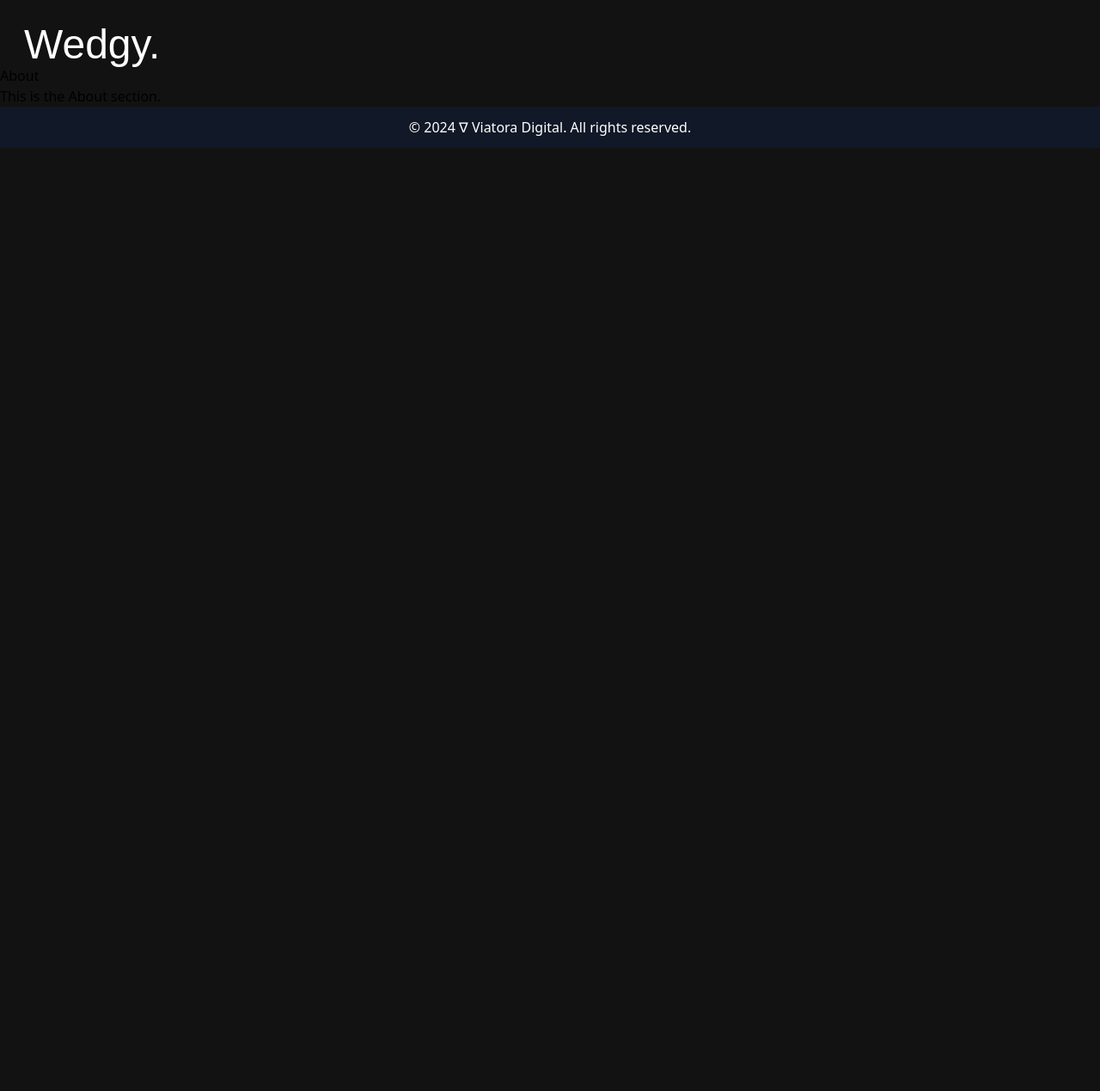
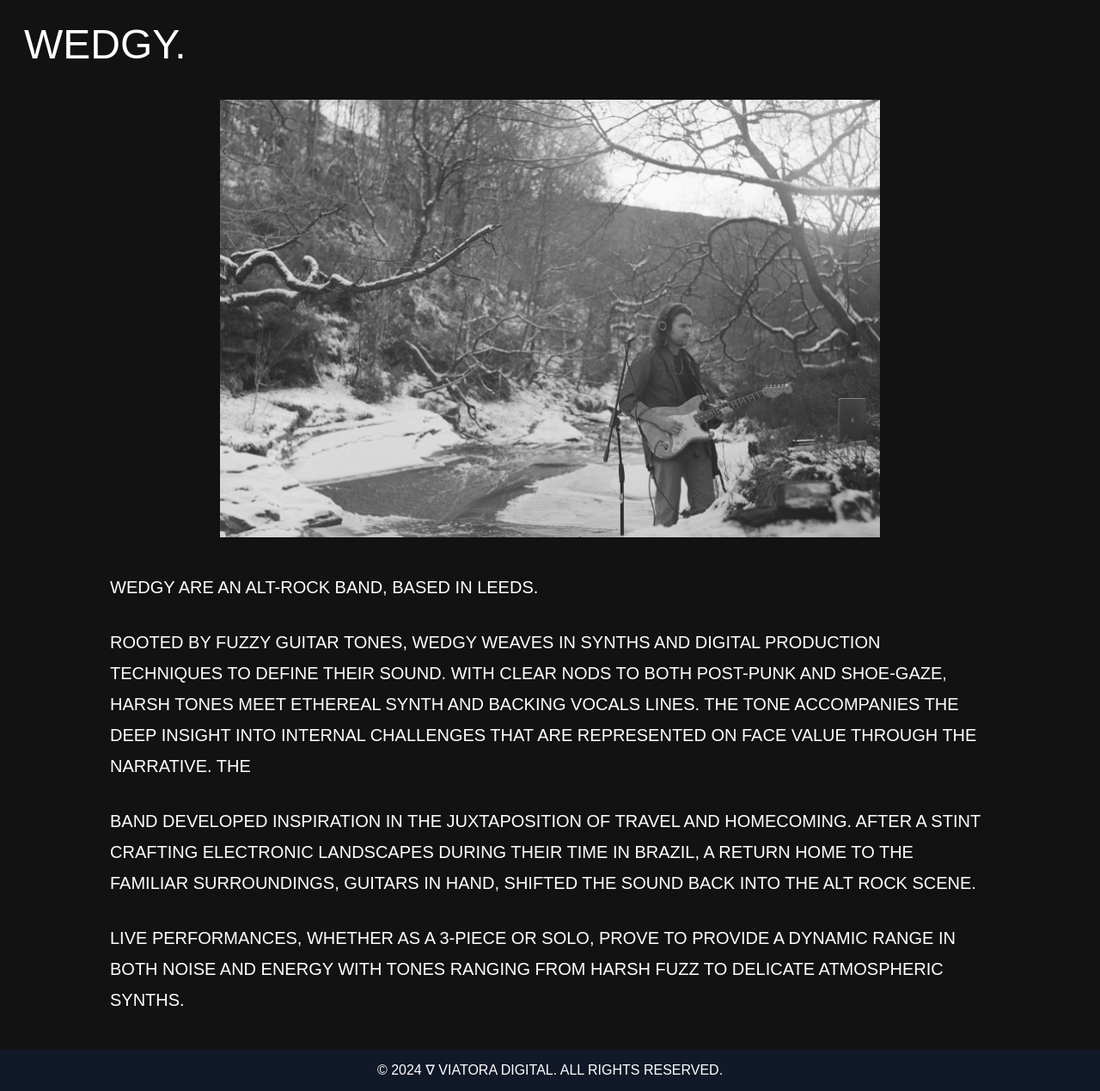
Before and after one commit to TandemCreativeDev/wedgy-fe, a React (Vite) app: page /about in a window 1280 px wide. Shown: the whole page at 86% size. Before the commit the page ends 800 px from the top, so only its background shows below. Built offline with nearby package versions, Linux system fonts and the light colour scheme; a web font is replaced by a local one.

Commit message:
feat: add about page

```diff
--- a/src/components/HomeMenu/HomeMenu.tsx
+++ b/src/components/HomeMenu/HomeMenu.tsx
@@ -1,6 +1,7 @@
 export default function HomeMenu() {
   const menuLinks = [
-    { linkAddress: "/", linkText: "TOUR" },
+    { linkAddress: "/tour", linkText: "TOUR" },
+    { linkAddress: "/about", linkText: "ABOUT" },
     { linkAddress: "/music", linkText: "MUSIC" },
     { linkAddress: "/merch", linkText: "MERCH" },
     { linkAddress: "/contact", linkText: "CONTACT" },
--- a/src/index.css
+++ b/src/index.css
@@ -6,5 +6,5 @@
 @tailwind utilities;
 
 body {
-  @apply bg-[#121212];
+  @apply bg-[#121212] text-white font-lexend uppercase;
 }
--- a/src/pages/About.tsx
+++ b/src/pages/About.tsx
@@ -1,8 +1,35 @@
+import aboutImg from "../assets/images/about-img.jpg";
+
 export default function About() {
-    return (
-        <main>
-            <h2>About</h2>
-            <p>This is the About section.</p>
-        </main>
-    );
-};
+  return (
+    <main>
+      <img
+        className="w-11/12 m-auto mt-10 md:max-w-3xl"
+        src={aboutImg}
+        alt=""
+      />
+      <div className="flex flex-col gap-7 mt-10 max-w-sm sm:max-w-md md:max-w-3xl lg:max-w-5xl  m-auto mb-10 md:text-xl md:leading-9">
+        <p>Wedgy are an Alt-Rock band, based in Leeds.</p>
+        <p>
+          Rooted by fuzzy guitar tones, Wedgy weaves in synths and digital
+          production techniques to define their sound. With clear nods to both
+          post-punk and shoe-gaze, harsh tones meet ethereal synth and backing
+          vocals lines. The tone accompanies the deep insight into internal
+          challenges that are represented on face value through the narrative.
+          The
+        </p>
+        <p>
+          band developed inspiration in the juxtaposition of travel and
+          homecoming. After a stint crafting electronic landscapes during their
+          time in Brazil, a return home to the familiar surroundings, guitars in
+          hand, shifted the sound back into the alt rock scene.
+        </p>
+        <p>
+          Live performances, whether as a 3-piece or solo, prove to provide a
+          dynamic range in both noise and energy with tones ranging from harsh
+          fuzz to delicate atmospheric synths.
+        </p>
+      </div>
+    </main>
+  );
+}
```
Also changed, not shown: src/assets/images/about-img.jpg (added).
